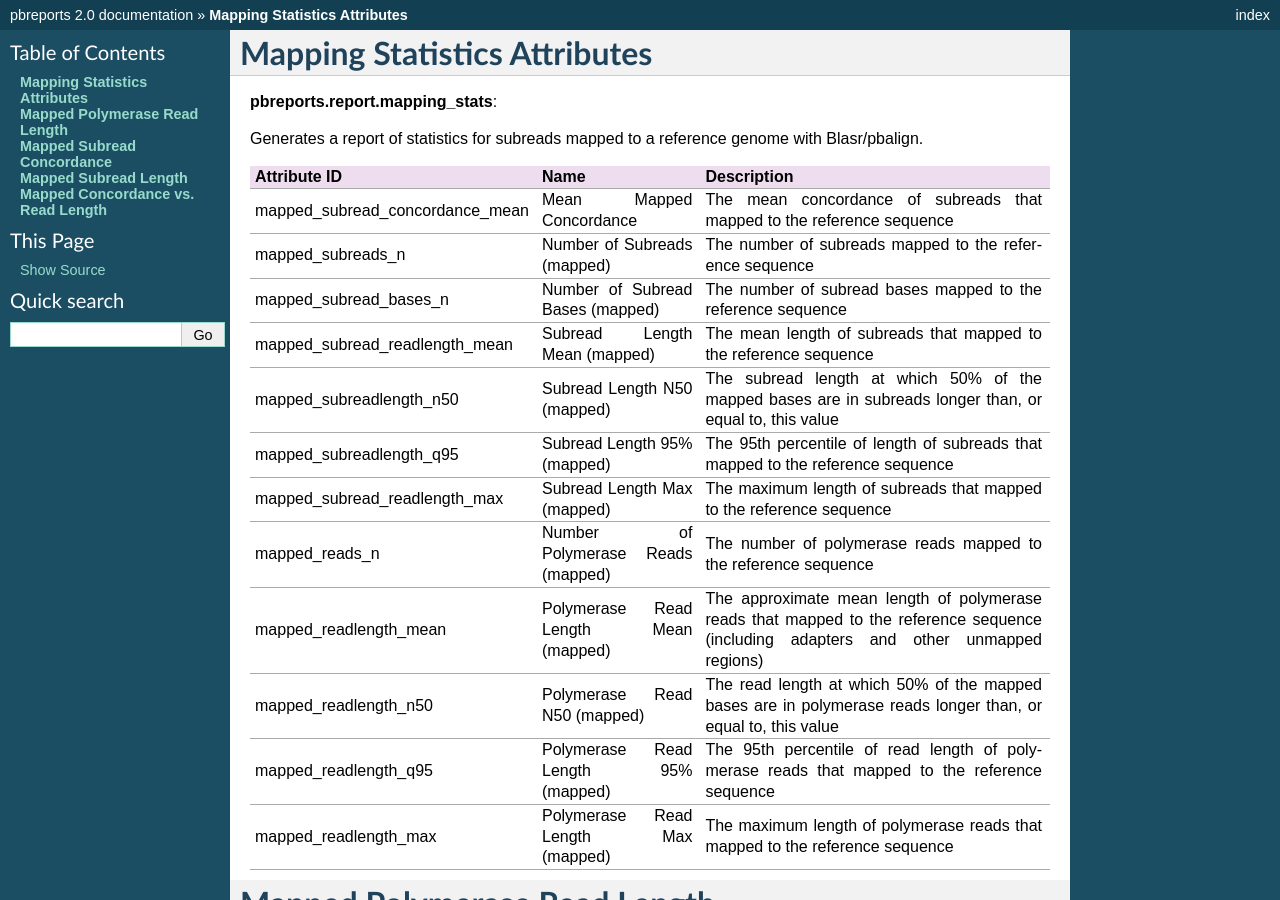
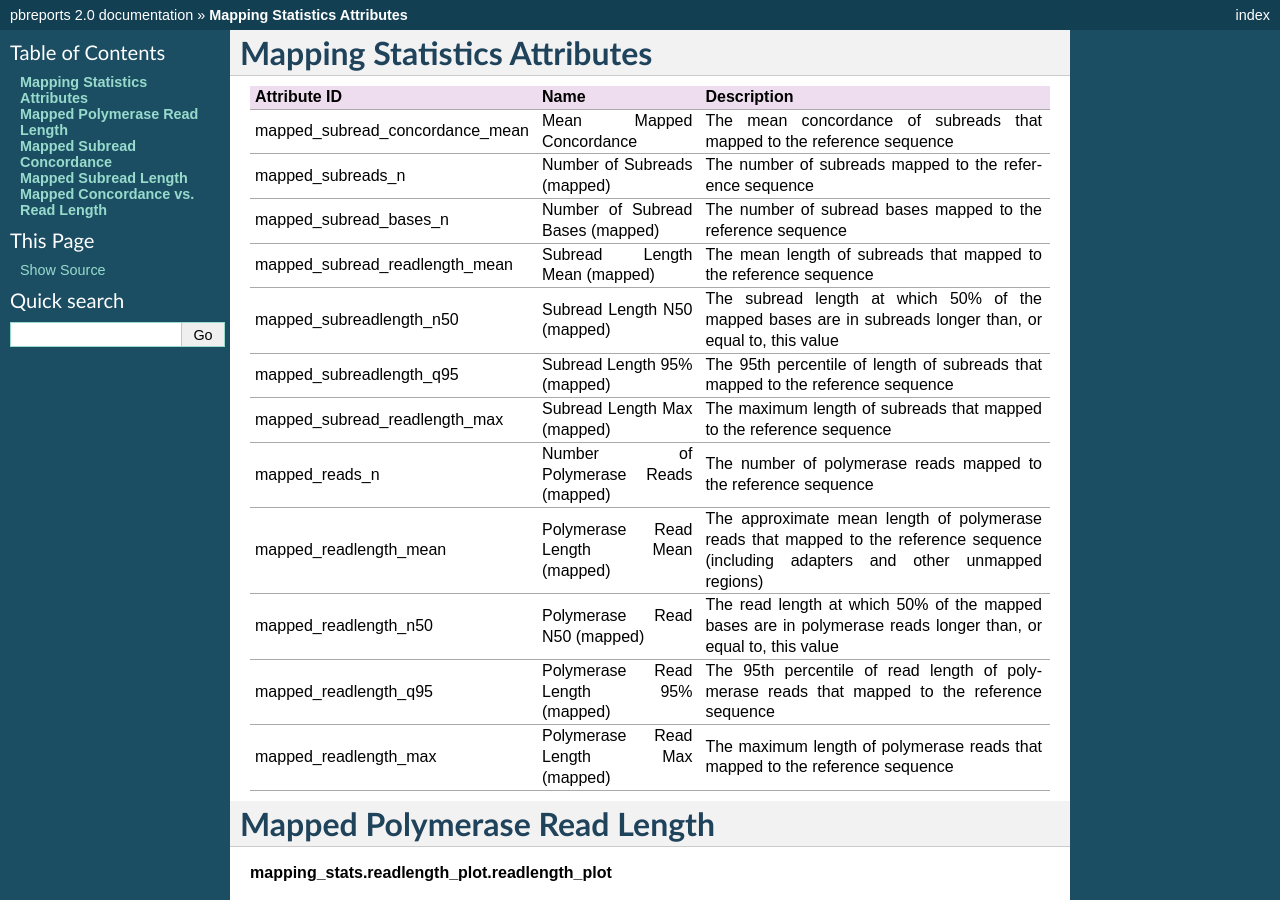
Before and after one commit to Global19-atlassian-net/pbreports, a Sphinx documentation site: the page built from doc/specs/mapping_stats.rst, in a window 1280 px wide and 900 px high. Built offline with Sphinx 7.4.7, drawn with Linux system fonts in a browser that asks for light colours.

Commit message:
removed a few lines taken from attributes.rst

```diff
--- a/doc/specs/mapping_stats.rst
+++ b/doc/specs/mapping_stats.rst
@@ -1,11 +1,6 @@
 ---------------------------------
 **Mapping Statistics Attributes**
 ---------------------------------
-
-**pbreports.report.mapping_stats**:
-
-Generates a report of statistics for subreads mapped to a reference genome with
-Blasr/pbalign.
 
 ===============================  ====================================  =====================================================================================================================================
 Attribute ID                     Name                                  Description
```
